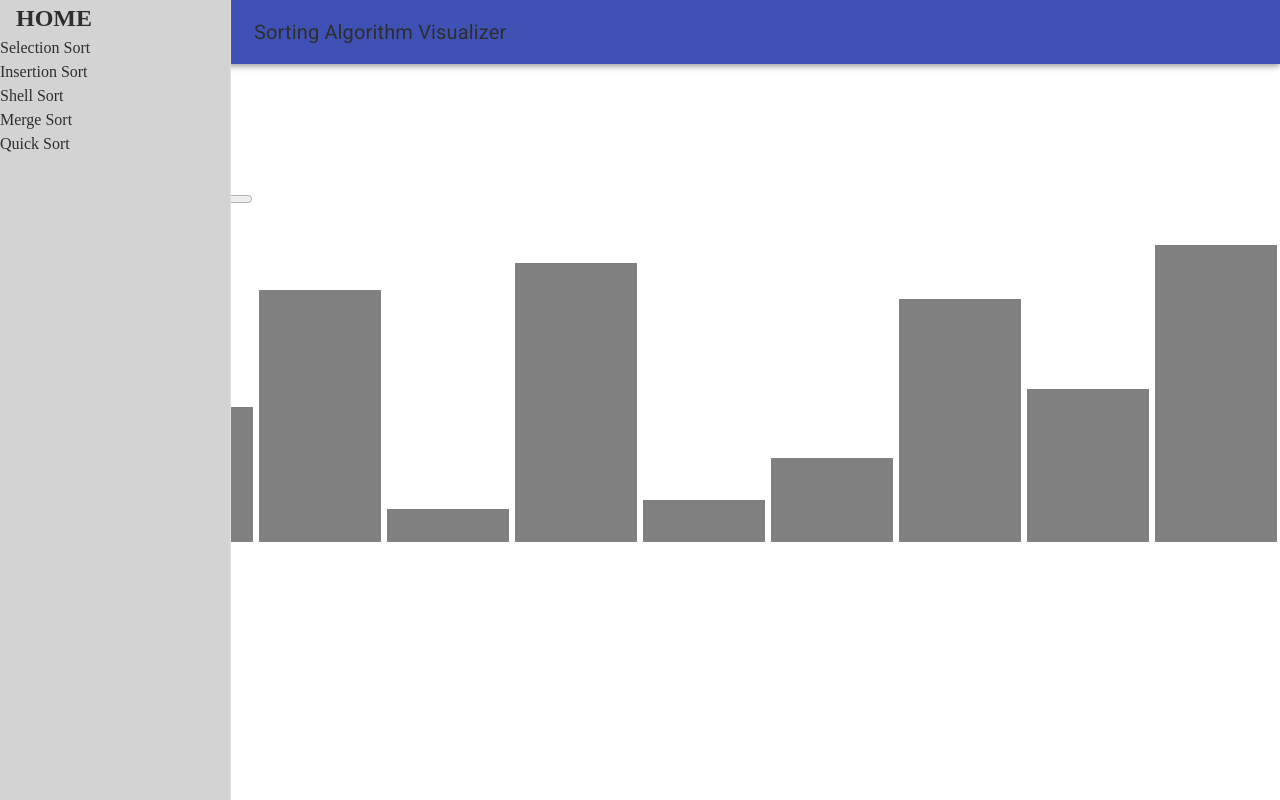
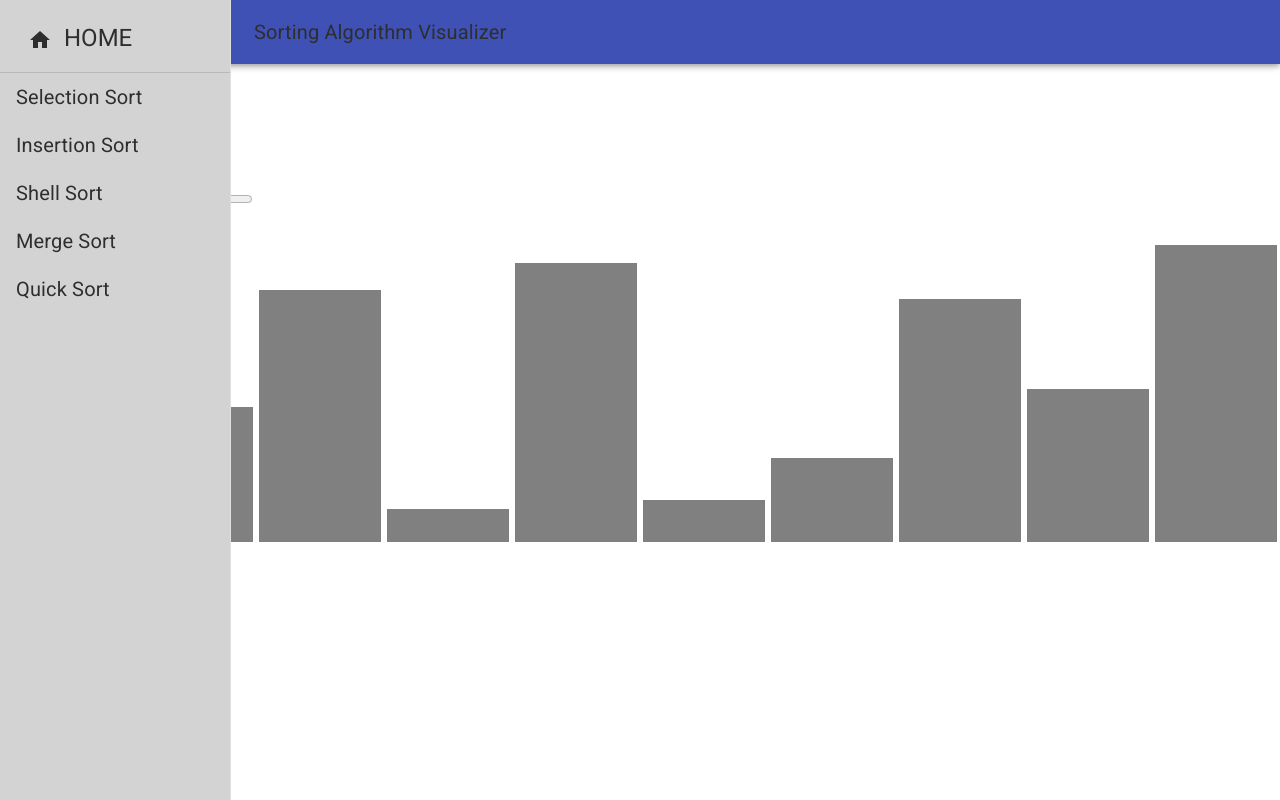
Before and after one commit to jasongir/sorting-algorithm-visualizer, a React (Create React App) app: page /merge in a window 1280 px wide. Built offline with nearby package versions, Linux system fonts and the light colour scheme.

Commit message:
fixed some of drawer styles, made components out of sort component

```diff
--- a/src/App.css
+++ b/src/App.css
@@ -84,3 +84,7 @@ select {
 	text-decoration: none;
 	color: rgb(46, 46, 46);
 }
+
+:root {
+	--top-height: 70px;
+}
--- a/src/components/drawer/drawer.component.jsx
+++ b/src/components/drawer/drawer.component.jsx
@@ -2,6 +2,14 @@ import React from "react";
 
 import Hidden from "@material-ui/core/Hidden";
 import Drawer from "@material-ui/core/Drawer";
+import List from "@material-ui/core/List";
+import Divider from "@material-ui/core/Divider";
+
+import ListItem from "@material-ui/core/ListItem";
+import Typography from "@material-ui/core/Typography";
+import "@fontsource/roboto";
+import HomeIcon from "@material-ui/icons/Home";
+import IconButton from "@material-ui/core/IconButton";
 
 import { Link } from "react-router-dom";
 
@@ -12,26 +20,44 @@ export const drawerWidth = 230;
 const SideDrawer = ({ showDrawer, setShowDrawer }) => {
 	const drawer = (
 		<div className="side-drawer" style={{ width: drawerWidth }}>
-			<h1 className="logo">
-				<Link to="/">HOME</Link>
-			</h1>
-			<ul className="header-ul">
-				<li>
-					<Link to="/selection">Selection Sort</Link>
-				</li>
-				<li>
-					<Link to="/insertion">Insertion Sort</Link>
-				</li>
-				<li>
-					<Link to="/shell">Shell Sort</Link>
-				</li>
-				<li>
-					<Link to="/merge">Merge Sort</Link>
-				</li>
-				<li>
-					<Link to="/quick">Quick Sort</Link>
-				</li>
-			</ul>
+			<List>
+				<ListItem button>
+					<Typography variant="h5">
+						<Link to="/">
+							<IconButton>
+								<HomeIcon />
+							</IconButton>
+							HOME
+						</Link>
+					</Typography>
+				</ListItem>
+				<Divider />
+				<ListItem button>
+					<Typography variant="h6">
+						<Link to="/selection">Selection Sort</Link>
+					</Typography>
+				</ListItem>
+				<ListItem button>
+					<Typography variant="h6">
+						<Link to="/insertion">Insertion Sort</Link>
+					</Typography>
+				</ListItem>
+				<ListItem button>
+					<Typography variant="h6">
+						<Link to="/shell">Shell Sort</Link>
+					</Typography>
+				</ListItem>
+				<ListItem button>
+					<Typography variant="h6">
+						<Link to="/merge">Merge Sort</Link>
+					</Typography>
+				</ListItem>
+				<ListItem button>
+					<Typography variant="h6">
+						<Link to="/quick">Quick Sort</Link>
+					</Typography>
+				</ListItem>
+			</List>
 		</div>
 	);
 
--- a/src/components/drawer/drawer.styles.css
+++ b/src/components/drawer/drawer.styles.css
@@ -3,3 +3,21 @@
 	z-index: 99;
 	background-color: lightgray;
 }
+
+.header-ul {
+	width: 100%;
+
+	display: flex;
+	flex-direction: column;
+	justify-content: flex-end;
+
+	list-style-type: none;
+}
+
+.header-item {
+	display: block;
+	text-decoration: none;
+	color: rgb(46, 46, 46);
+
+	padding: 1rem 1rem;
+}
--- a/src/components/header/header.styles.css
+++ b/src/components/header/header.styles.css
@@ -6,21 +6,3 @@ header {
 .logo {
 	padding: 0 1rem;
 }
-
-.header-ul {
-	width: 100%;
-
-	display: flex;
-	flex-direction: column;
-	justify-content: flex-end;
-
-	list-style-type: none;
-}
-
-.header-item {
-	display: block;
-	text-decoration: none;
-	color: rgb(46, 46, 46);
-
-	padding: 1rem 1rem;
-}
--- /dev/null
+++ b/src/components/sort-controls/sort-controls.component.jsx
@@ -0,0 +1,63 @@
+import React from "react";
+
+const SortControls = ({
+	handleSliderChange,
+	sliderValue,
+	max,
+	handleBackwards,
+	handleForwards,
+	handlePlayPause,
+	isPlaying,
+	speedValue,
+	handleSpeedChange,
+}) => {
+	return (
+		<>
+			<div className="sort-control-play">
+				<div className="index-slider-container">
+					<input
+						type="range"
+						name="index-slider"
+						id="idx-slider"
+						onChange={handleSliderChange}
+						value={sliderValue}
+						min={0}
+						max={max}
+						step={1}
+					/>
+				</div>
+
+				<div className="play-controls">
+					<button onClick={handleBackwards}>Back</button>
+					<button onClick={handlePlayPause}>
+						{isPlaying ? "Pause" : "Play"}
+					</button>
+					<button onClick={handleForwards}>Forward</button>
+				</div>
+
+				<div>
+					<label htmlFor="speed-selection">
+						<select
+							name="select-speed"
+							id="speed-selection"
+							value={speedValue}
+							onChange={handleSpeedChange}
+						>
+							<option value={0.25}>0.25x</option>
+							<option value={0.5}>0.5x</option>
+							<option value={0.75}>0.75x</option>
+							<option default value={1}>
+								1x
+							</option>
+							<option value={1.25}>1.25x</option>
+							<option value={1.5}>1.5x</option>
+							<option value={1.75}>1.75x</option>
+						</select>
+					</label>
+				</div>
+			</div>
+		</>
+	);
+};
+
+export default SortControls;
--- /dev/null
+++ b/src/components/sort-top-settings/sort-settings.component.jsx
@@ -0,0 +1,71 @@
+import React from "react";
+import LabeledSlider from "../labeled-slider/labeled-slider.component";
+
+const SortSettings = ({
+	numItems,
+	handleNumItemsChange,
+	minValue,
+	handleMinValueChange,
+	maxValue,
+	handleMaxValueChange,
+	baseDelay,
+	handleBaseDelayChange,
+	handlePlayPause,
+	isPlaying,
+	handleReset,
+	createNewMoments,
+}) => {
+	return (
+		<>
+			<div className="sort-top-settings">
+				<LabeledSlider
+					id="array-size"
+					label={`Array Size: ${numItems}`}
+					name="size"
+					min="5"
+					max="100"
+					value={numItems}
+					onChange={handleNumItemsChange}
+				/>
+				<LabeledSlider
+					id="min-value"
+					label={`Min: ${minValue}`}
+					name="minimum"
+					min="0"
+					max="99"
+					value={minValue}
+					onChange={handleMinValueChange}
+				/>
+
+				<LabeledSlider
+					id="max-value"
+					label={`Max: ${maxValue}`}
+					name="maximum"
+					min="1"
+					max="100"
+					value={maxValue}
+					onChange={handleMaxValueChange}
+				/>
+				<LabeledSlider
+					id="delay-value"
+					label={`Base Delay: ${baseDelay}ms`}
+					name="delay"
+					min="30"
+					max="1000"
+					value={baseDelay}
+					onChange={handleBaseDelayChange}
+				/>
+
+				<div className="triple-top-buttons">
+					<button onClick={handlePlayPause}>
+						{isPlaying ? "Pause" : "SORT!"}
+					</button>
+					<button onClick={handleReset}>Reset</button>
+					<button onClick={createNewMoments}>Randomize</button>
+				</div>
+			</div>
+		</>
+	);
+};
+
+export default SortSettings;
--- a/src/components/sort/sort.component.jsx
+++ b/src/components/sort/sort.component.jsx
@@ -1,8 +1,10 @@
 import { useEffect, useState } from "react";
 import { createRandomArray } from "../../utilities/utils";
 
+import SortControls from "../sort-controls/sort-controls.component";
+import SortTopSettings from "../sort-top-settings/sort-settings.component.jsx";
+
 import ShowBars from "../../components/show-bars/show-bars.component";
-import LabeledSlider from "../labeled-slider/labeled-slider.component";
 
 import "./sort.styles.css";
 
@@ -132,120 +134,39 @@ const Sort = ({ sortingAlgorithm, sortName, sortDescription }) => {
 	return (
 		<div className="sorting-container-div">
 			<h1>{sortName}</h1>
-			<div className="sort-top-settings">
-				<LabeledSlider
-					id="array-size"
-					label={`Array Size: ${numItems}`}
-					name="size"
-					min="5"
-					max="100"
-					value={numItems}
-					onChange={handleSliderChange(NUM_ITEMS)}
+			<SortTopSettings
+				numItems={numItems}
+				handleNumItemsChange={handleSliderChange(NUM_ITEMS)}
+				minValue={min}
+				handleMinValueChange={handleSliderChange(MINIMUM)}
+				maxValue={max}
+				handleMaxValueChange={handleSliderChange(MAXIMUM)}
+				baseDelay={baseDelay}
+				handleBaseDelayChange={handleSliderChange(DELAY_AMOUNT)}
+				handlePlayPause={handlePlayPause}
+				isPlaying={isPlaying}
+				handleReset={handleReset}
+				createNewMoments={createNewMoments}
 			/>
-				<LabeledSlider
-					id="min-value"
-					label={`Min: ${min}`}
-					name="minimum"
-					min="0"
-					max="99"
-					value={min}
-					onChange={handleSliderChange(MINIMUM)}
-				/>
-
-				<LabeledSlider
-					id="max-value"
-					label={`Max: ${max}`}
-					name="maximum"
-					min="1"
-					max="100"
-					value={max}
-					onChange={handleSliderChange(MAXIMUM)}
-				/>
-				<LabeledSlider
-					id="delay-value"
-					label={`Base Delay: ${baseDelay}ms`}
-					name="delay"
-					min="30"
-					max="1000"
-					value={baseDelay}
-					onChange={handleSliderChange(DELAY_AMOUNT)}
-				/>
-
-				<div className="triple-top-buttons">
-					<button onClick={handlePlayPause}>
-						{isPlaying ? "Pause" : "SORT!"}
-					</button>
-					<button onClick={handleReset}>Reset</button>
-					<button onClick={createNewMoments}>Randomize</button>
-				</div>
-			</div>
 
 			<ShowBars
 				currentArray={arrayMoments[currentIdx].wholeArray}
 				highlightedBars={arrayMoments[currentIdx].highlighted}
 			/>
 
-			{/*
 			<SortControls
 				handleSliderChange={handleSliderChange(BIG_SLIDER)}
 				sliderValue={currentIdx}
 				max={arrayMoments.length - 1}
-
 				handleBackwards={handleBackForward(BACKWARD)}
 				handleForwards={handleBackForward(FORWARD)}
 				handlePlayPause={handlePlayPause}
 				isPlaying={isPlaying}
 				speedValue={speed}
 				handleSpeedChange={handleSpeedChange}
+			/>
 
-         />
-         */}
-
-			<div className="sort-control-play">
-				<div className="index-slider-container">
-					<input
-						type="range"
-						name="index-slider"
-						id="idx-slider"
-						onChange={handleSliderChange(BIG_SLIDER)}
-						value={currentIdx}
-						min={0}
-						max={arrayMoments.length - 1}
-						step={1}
-					/>
-				</div>
-
-				<div className="play-controls">
-					<button onClick={handleBackForward(BACKWARD)}>Back</button>
-					<button onClick={handlePlayPause}>
-						{isPlaying ? "Pause" : "Play"}
-					</button>
-					<button onClick={handleBackForward(FORWARD)}>Forward</button>
-				</div>
-
-				<div>
-					<label htmlFor="speed-selection">
-						<select
-							name="select-speed"
-							id="speed-selection"
-							value={speed}
-							onChange={handleSpeedChange}
-						>
-							<option value={0.25}>0.25x</option>
-							<option value={0.5}>0.5x</option>
-							<option value={0.75}>0.75x</option>
-							<option default value={1}>
-								1x
-							</option>
-							<option value={1.25}>1.25x</option>
-							<option value={1.5}>1.5x</option>
-							<option value={1.75}>1.75x</option>
-						</select>
-					</label>
-				</div>
-			</div>
 			<p>There are {arrayMoments.length} "frames" in this sort.</p>
-
 			{sortDescription}
 		</div>
 	);
--- a/src/components/sort/sort.styles.css
+++ b/src/components/sort/sort.styles.css
@@ -1,3 +1,3 @@
 .sorting-container-div {
-	padding-top: 70px;
+	padding-top: var(--top-height);
 }
--- a/src/pages/home/home.component.jsx
+++ b/src/pages/home/home.component.jsx
@@ -1,8 +1,10 @@
 import React from "react";
+
+import "./home.styles.css";
 
 const Home = () => {
 	return (
-		<div>
+		<div className="home-page">
 			<h1>The Sorting Algorithm Visualizer!</h1>
 			then have a cool home screen with screen shots from each of the sorts or
 			something
--- a/src/pages/home/home.styles.css
+++ b/src/pages/home/home.styles.css
@@ -0,0 +1,3 @@
+.home-page {
+	margin-top: var(--top-height);
+}
```
Also changed, not shown: src/components/frame-control-btn/frame-control-btn.component.jsx (+9 -0 lines). Lines whose indentation alone changed are shown as unchanged.
